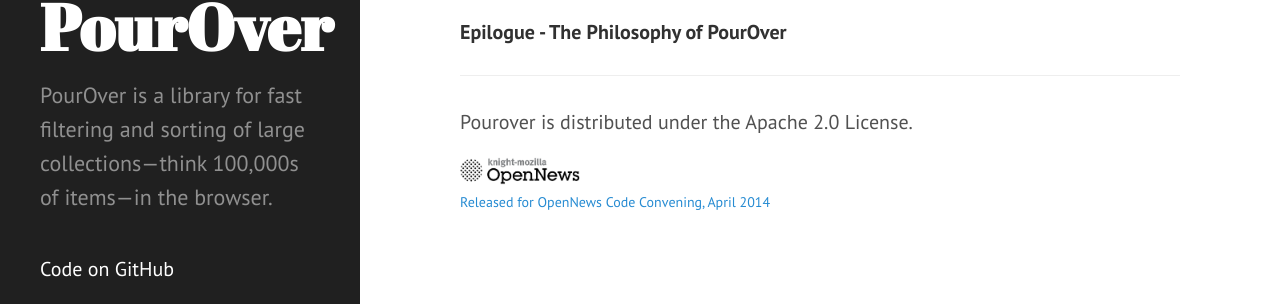
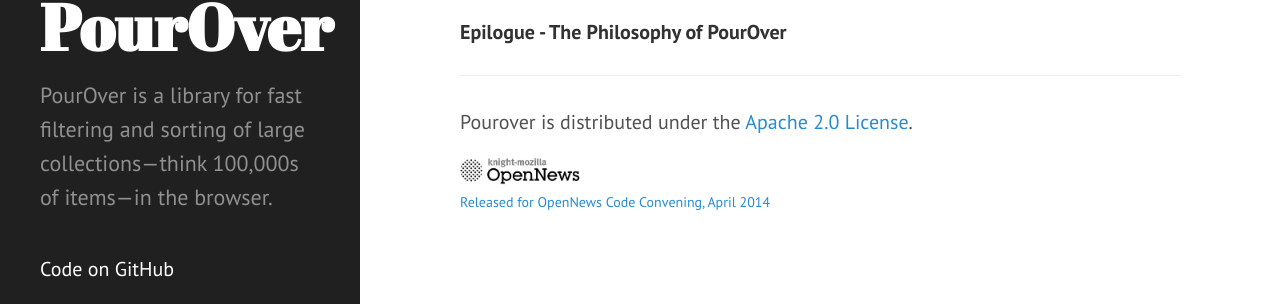
Before and after one commit to nytimes/pourover, a Jekyll site: the page built from index.md, in a window 1280 px wide and 900 px high, scrolled down 14262 px. Shown: the part 525-829 px from the top of the window. Built offline with Jekyll 4.4.1, drawn with Linux system fonts in a browser that asks for light colours; part of the change alters nothing that is shown.

```diff
--- a/index.md
+++ b/index.md
@@ -303,7 +303,7 @@ Here we create an explicit ordering on the guid attribute. Specifically, we are
 
 ----
 
-Pourover is distributed under the Apache 2.0 License.
+Pourover is distributed under the [Apache 2.0 License](https://github.com/NYTimes/pourover/blob/master/LICENSE.txt).
 
 <img src="{{site.baseurl}}/public/opennews-logo.png" alt="OpenNews logo" width="120" style="margin: 0" />
 <a href="http://opennews.org/code.html" style="font-size:14px;">Released for OpenNews Code Convening, April 2014</a>
```
